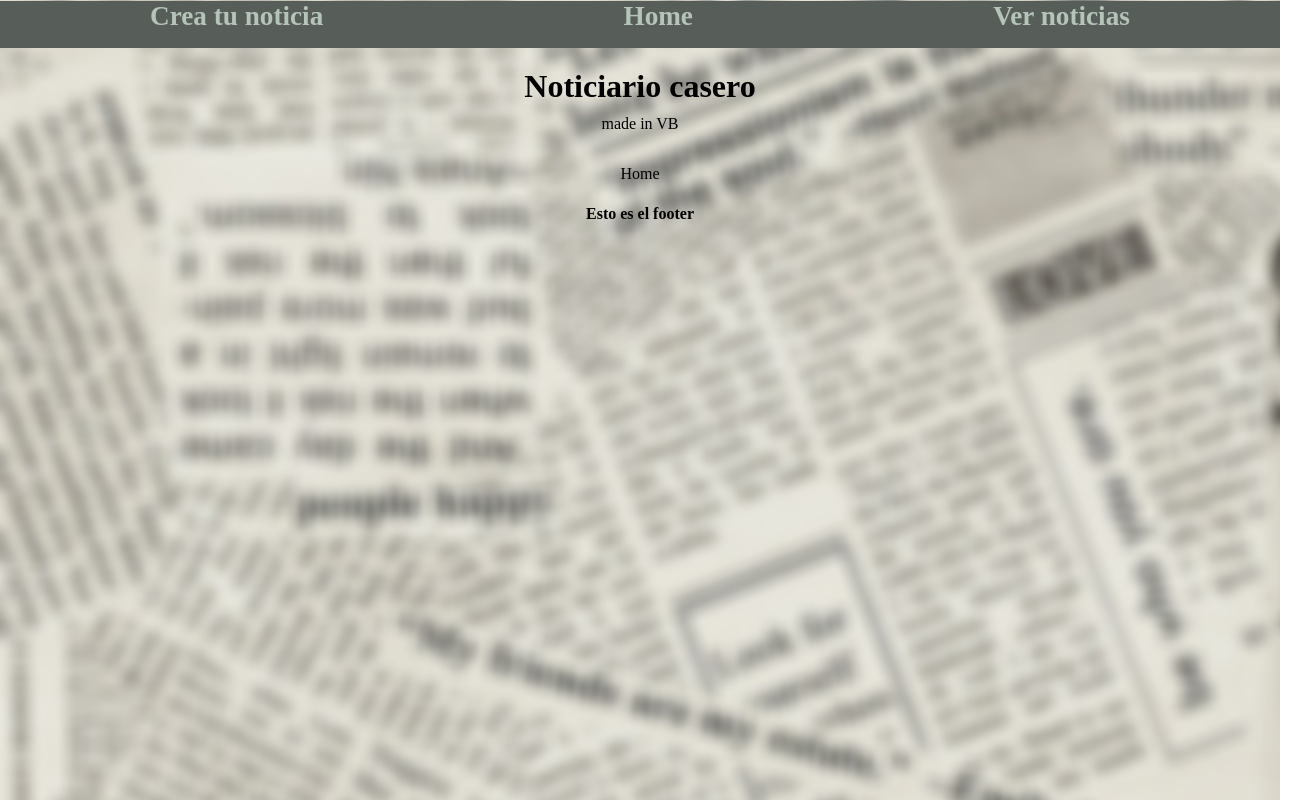
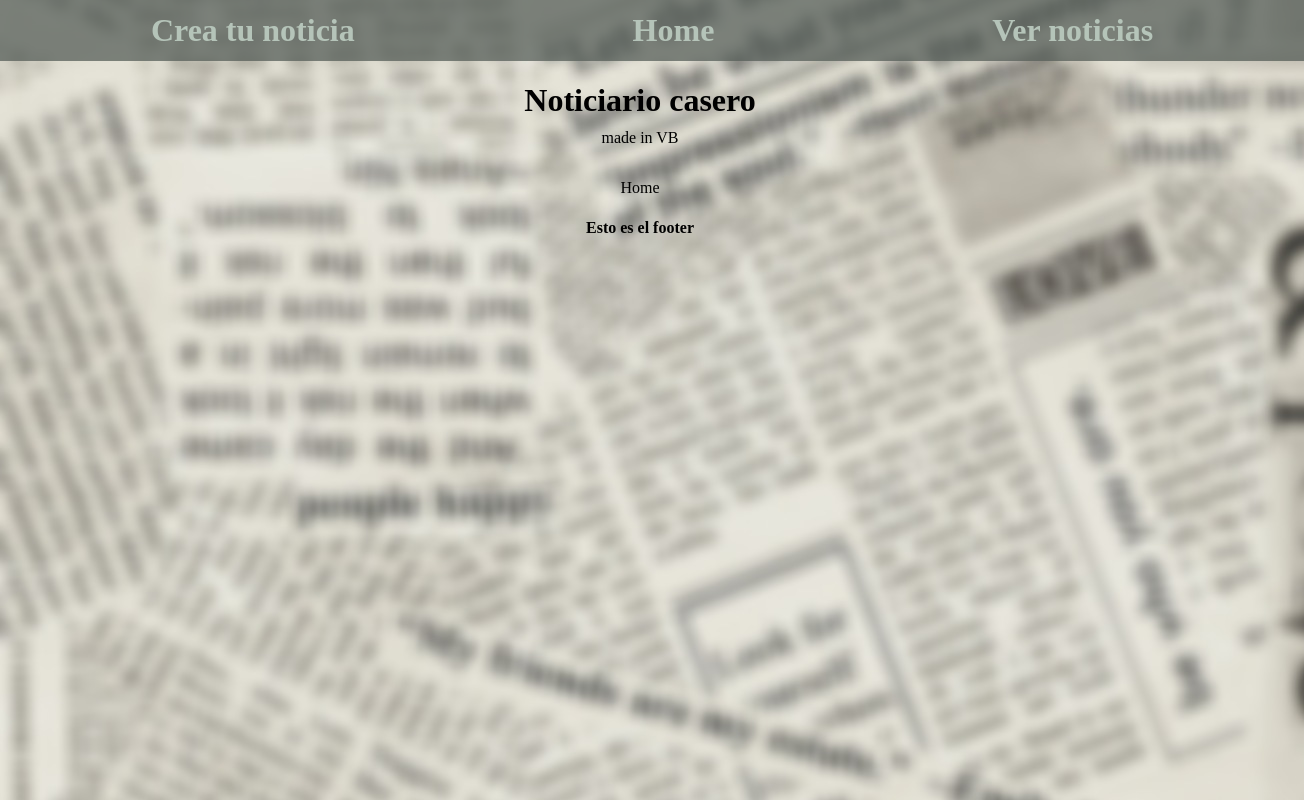
Before and after one commit to vaneebg/PROJECT-NEWS-REACT, a React (Create React App) app: page / in a window 1280 px wide. Shown: the whole page, 1304 px wide, since content can reach past the window. Built offline with nearby package versions, Linux system fonts and the light colour scheme; no server answers; a web font is replaced by a local one.

Commit message:
hecho estilo header

```diff
--- a/src/colors.scss
+++ b/src/colors.scss
@@ -5,3 +5,5 @@ $grey2:#919E95;
 $grey3:#B5C4B9;
 $grey4:#CDDFD2;
 $grey5:#D8EBDD;
+$semitransparent:rgba(255, 255, 255, 0.445);
+$greysemi:#575e59be;
--- a/src/components/Header/Header.scss
+++ b/src/components/Header/Header.scss
@@ -5,11 +5,11 @@
     display: flex;
     position: sticky;
     font-family: 'Euphoria Script', cursive;
-    top: 1px;
+    top: 0;
     flex-direction: row;
     justify-content: space-around;
     width: 100%;
-    background-color: $grey1;
+    background-color: $greysemi;
     padding-bottom: 1em;
 }
 
@@ -30,12 +30,14 @@ h1 {
 }
 
 .nav {
+    display: flex;
+    padding: 12px;
     a {
         all: unset;
         font-size: 1.5em;
         cursor: pointer;
         color: $grey3;
         font-weight: bolder;
-        font-size: 1.7em;
+        font-size: 2em;
     }
 }
--- a/src/components/ListNews/ListNews.scss
+++ b/src/components/ListNews/ListNews.scss
@@ -22,7 +22,7 @@ a {
 }
 
 .notice {
-    background-color: rgba(255, 255, 255, 0.445);
+    background-color: $semitransparent;
     display: flex;
     flex-direction: column;
     border: 2px dotted $grey1;
```
